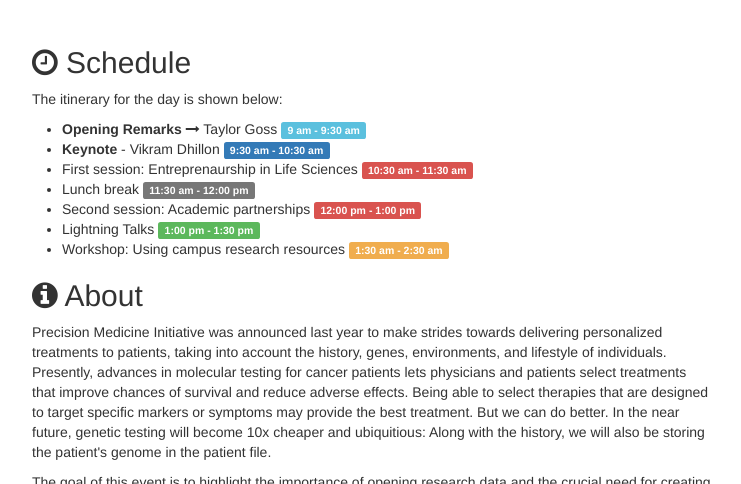
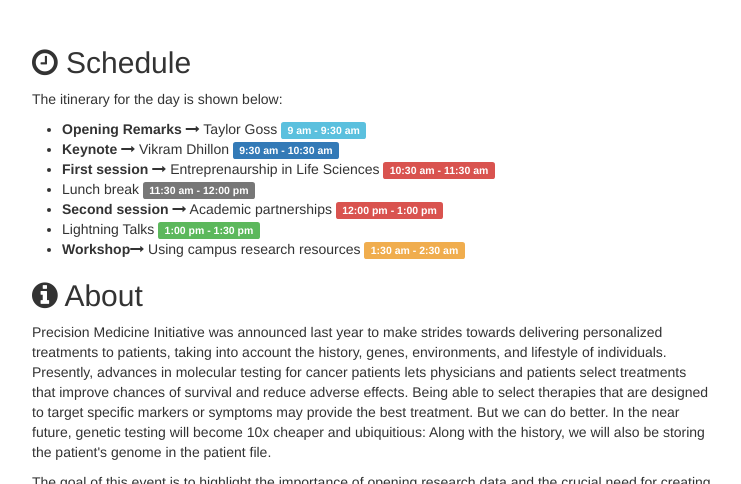
Before and after one commit to dhillonv10/pmi, a Jekyll site: the page built from index.html, in a window 1280 px wide and 900 px high, cut to the strip 416-900 px from the top of the window. Shown: the whole strip, without its empty margins (268-1009 px from the left). Built offline with Jekyll 4.4.1, drawn with Linux system fonts in a browser that asks for light colours; nearby versions of some CDN libraries.

```diff
--- a/_includes/header.html
+++ b/_includes/header.html
@@ -2,7 +2,7 @@
 
   <div class="wrapper">
     <a class="site-title" href="{{ site.baseurl }}/"><i class="fa fa-building-o"></i> {{ site.title }}</a>
-    <a class="site-title" style="float:right" href="/pmi/"><i class="fa fa-ticket"></i> Register</a>
+    <a class="site-title" style="float:right; color: rgb(211, 84, 0);" href="/pmi/"><i class="fa fa-ticket"></i> Register</a>
   </div>
 
 <!--
--- a/index.html
+++ b/index.html
@@ -9,12 +9,12 @@
 
 <ul>
   <li><strong>Opening Remarks</strong> <i class="fa fa-long-arrow-right"></i> Taylor Goss <span class="label label-info">9 am - 9:30 am</span></li>
-  <li><strong>Keynote</strong> - Vikram Dhillon <span class="label label-primary">9:30 am - 10:30 am</span></li>
-  <li>First session: Entreprenaurship in Life Sciences <span class="label label-danger">10:30 am - 11:30 am</span></li>
+  <li><strong>Keynote</strong> <i class="fa fa-long-arrow-right"></i> Vikram Dhillon <span class="label label-primary">9:30 am - 10:30 am</span></li>
+  <li><strong>First session</strong> <i class="fa fa-long-arrow-right"></i> Entreprenaurship in Life Sciences <span class="label label-danger">10:30 am - 11:30 am</span></li>
   <li>Lunch break <span class="label label-default">11:30 am - 12:00 pm</span></li>
-  <li>Second session: Academic partnerships <span class="label label-danger">12:00 pm - 1:00 pm</span></li>
+  <li><strong>Second session</strong> <i class="fa fa-long-arrow-right"></i> Academic partnerships <span class="label label-danger">12:00 pm - 1:00 pm</span></li>
   <li>Lightning Talks <span class="label label-success">1:00 pm - 1:30 pm</span></li>
-  <li>Workshop: Using campus research resources <span class="label label-warning">1:30 am - 2:30 am</span></li>
+  <li><strong>Workshop</strong><i class="fa fa-long-arrow-right"></i> Using campus research resources <span class="label label-warning">1:30 am - 2:30 am</span></li>
 </ul>
 
 <h2><i class="fa fa-info-circle"></i> About </h2>
```
